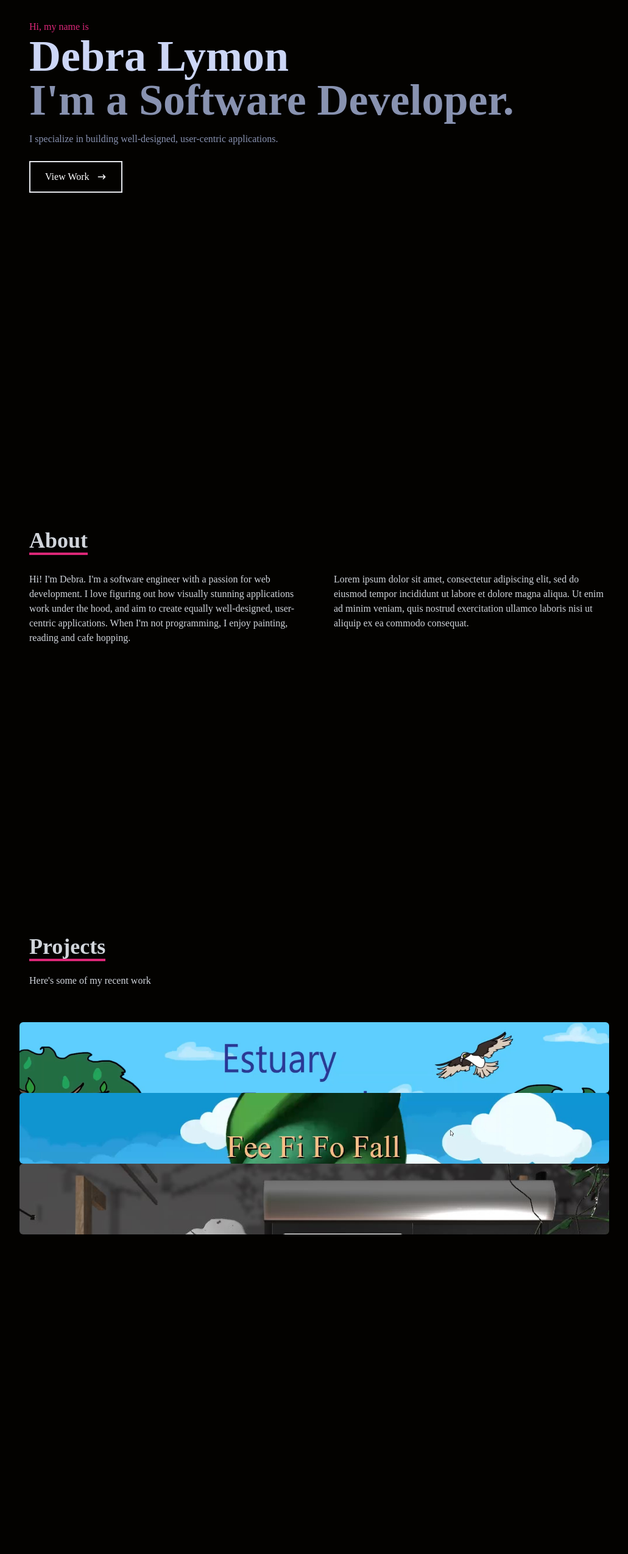
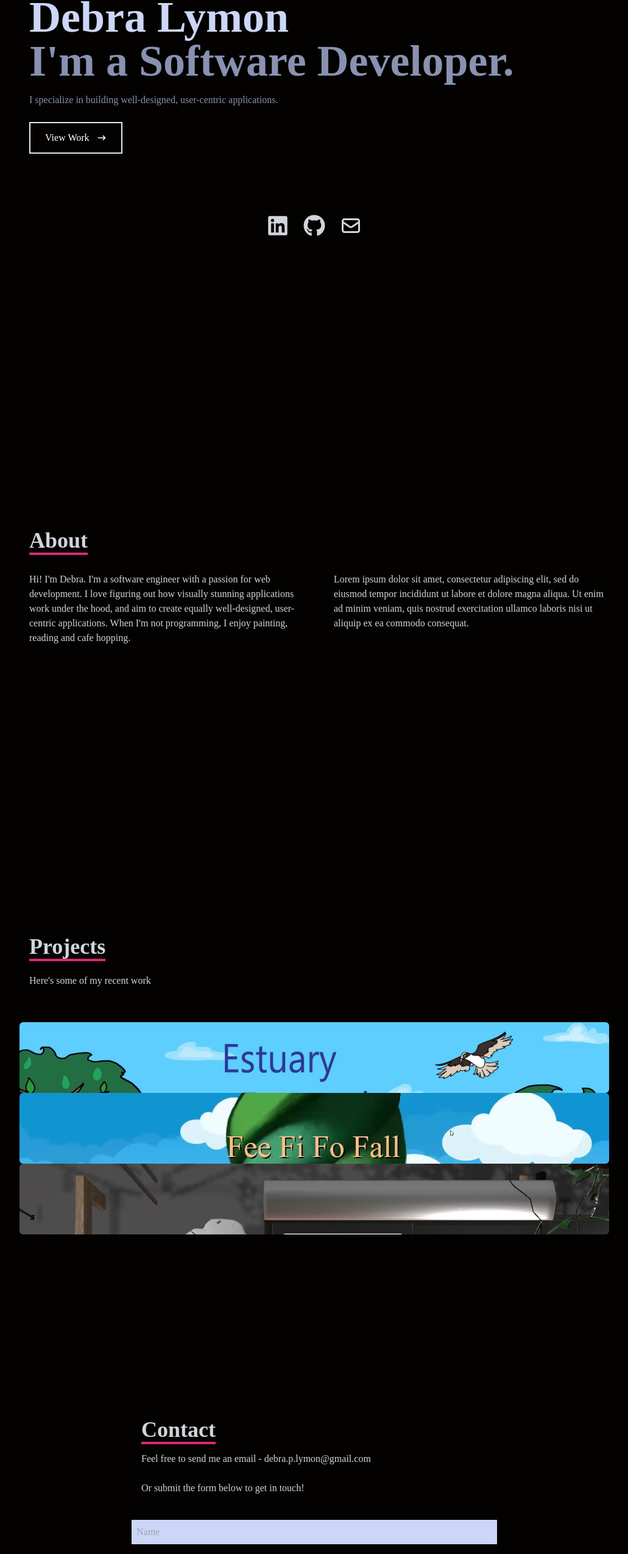
Before and after one commit to dbpl566/dbpl566.github.io, a React (Create React App) app: page / in a window 1280 px wide. Shown: the part 222-2770 px from the top of the page at 61% size, without its empty margins (124-1155 px from the left). Built offline with nearby package versions, Linux system fonts and the light colour scheme.

Commit message:
Contact form and social icons

```diff
--- a/src/components/About.jsx
+++ b/src/components/About.jsx
@@ -2,7 +2,7 @@
 
 const About = () => {
   return (
-    <div name='About' className='w-full h-screen bg-[#030200] text-gray-300'>
+    <div name='About' className='w-full h-screen bg-[#030200] text-gray-300 pt-40 pb-40'>
         <div className='flex flex-col justify-center items-center w-full h-full'>
             <div className='max-w-[1000px] w-full px-4 grid-cols-2 gap-8'>
                 <div className='sm:text-left pb-8 pl-4'>
--- a/src/components/Contact.jsx
+++ b/src/components/Contact.jsx
@@ -2,16 +2,18 @@
 
 const Contact = () => {
   return (
-    <div name='Contact' className='w-full h-screen bg-[#030200] text-gray-300'>
-        <div className='flex flex-col justify-center items-center w-full h-full'>
-            <div className='max-w-[1000px] w-full px-4 grid-cols-2 gap-8'>
-                <div className='sm:text-left pb-8 pl-4'>
-                    <p className='text-4xl font-bold inline border-b-4 border-pink-600'>
-                      Contact
-                    </p>
-                </div>
-              </div>
+    <div name='Contact' className='w-full h-screen bg-[#030200] flex justify-center items-center p-4 pt-40'>
+      <form method='POST' action="" className='flex flex-col max-w-[600px] w-full'>
+          <div className='pb-8 pl-4'>
+              <p className='text-4xl font-bold inline border-b-4 border-pink-600 text-gray-300'>Contact</p>
+              <p className='text-gray-300 py-4'>Feel free to send me an email - debra.p.lymon@gmail.com</p>
+              <p className='text-gray-300 py-2'>Or submit the form below to get in touch!</p>
           </div>
+          <input className='bg-[#ccd6f6] p-2' type="text" placeholder='Name' name='name' />
+          <input className='my-4 p-2 bg-[#ccd6f6]' type="email" placeholder='Email' name='email' />
+          <textarea className='bg-[#ccd6f6] p-2' name="message" rows="10" placeholder='Message'></textarea>
+          <button className='text-white border-2 hover:bg-pink-600 hover:border-pink-600 px-4 py-3 my-8 mx-auto flex items-center'>Let's Collaborate</button>
+      </form>
     </div>
   )
 }
--- a/src/components/Home.jsx
+++ b/src/components/Home.jsx
@@ -2,6 +2,8 @@
 import {HiArrowNarrowRight} from 'react-icons/hi';
 import {Link, animateScroll as scroll} from 'react-scroll';
 import Projects from "./Projects";
+import {FaGithub, FaLinkedin} from 'react-icons/fa';
+import { HiOutlineMail } from 'react-icons/hi';
 
 const Home = () => {
   return (
@@ -20,6 +22,13 @@
                   </span>
                   </button>
             </Link>
+            <div name='Socials'>
+              <div className='mt-3 flex items-center justify-center space-x-6 text-gray-300 text-4xl pt-20'>
+                <a className='hover:bg-pink-600' href=""><FaLinkedin /></a>
+                <a className='hover:bg-pink-600' href="https://github.com/dbpl566"><FaGithub /></a>
+                <a className='hover:bg-pink-600' href="mailto:debra.p.lymon@gmail.com"><HiOutlineMail /></a>
+              </div>
+            </div>
         </div>
     </div>
   )
--- a/src/components/Projects.jsx
+++ b/src/components/Projects.jsx
@@ -5,7 +5,7 @@
 
 const Projects = () => {
   return (
-    <div name='Projects' className='w-full md:h-screen bg-[#030200] text-gray-300'>
+    <div name='Projects' className='w-full md:h-screen bg-[#030200] text-gray-300 pt-40 pb-40'>
         <div className='max-w-[1000px] mx-auto p-4 flex flex-col justify-center w-full h-full'>
             <div className='pb-8 pl-4'>
                 <p className='text-4xl font-bold inline border-b-4 text-gray-300 border-pink-600'>
```
